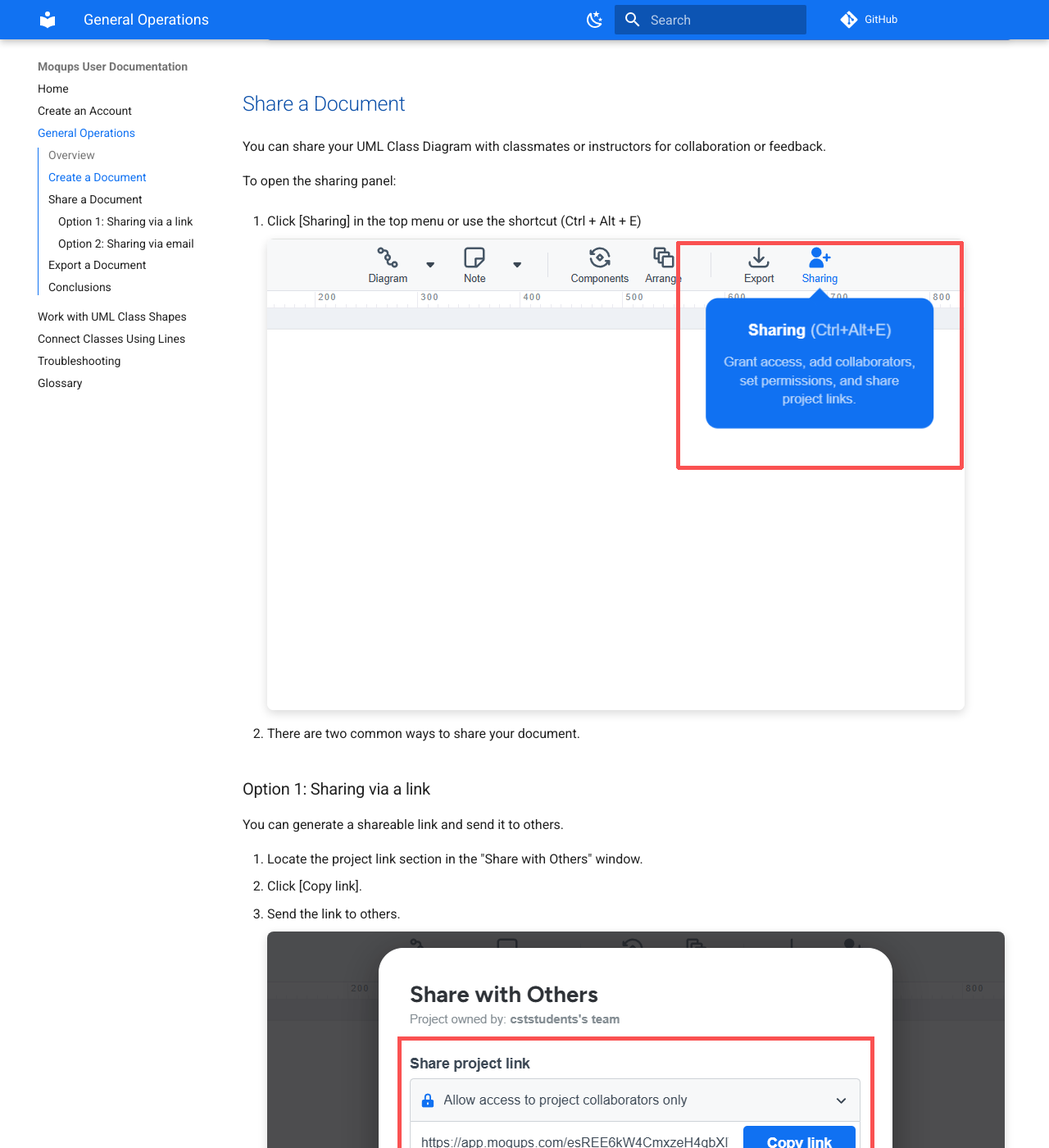
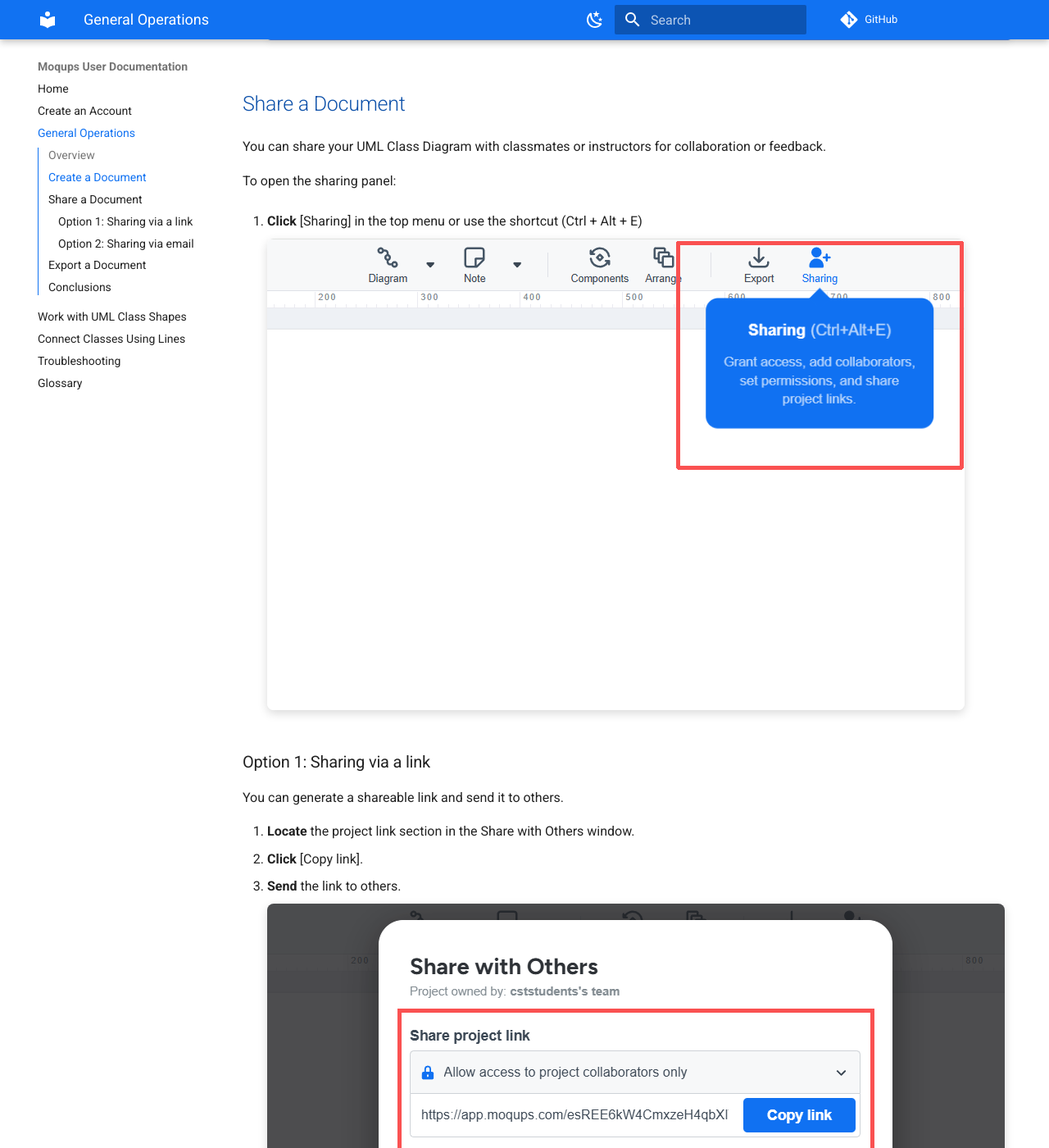
Before and after one commit to mzhao002/Moqups-User-Documentation, an MkDocs documentation site: the page built from docs/general-operations.md, in a window 1280 px wide and 1400 px high, scrolled down 2656 px. Shown: the whole window at 82% size. Built offline with MkDocs 1.6.1 and Material for MkDocs 9.7.7, drawn with Linux system fonts in a browser that asks for light colours; comment, search, counter and statistics services are not loaded; some of the changed text lies outside the part shown.

Commit message:
Improve documentation consistency by bolding action verbs in steps

```diff
--- a/docs/general-operations.md
+++ b/docs/general-operations.md
@@ -8,15 +8,15 @@
 
 Before building a UML Class Diagram, you need to create a new project in Moqups.
 
-1. Click the [+] button to create a new project.
+1. **Click** the [+] button to create a new project.
 
     ![Create new project](images/create-project.png "Create new project")
 
-2. Enter a project name (e.g., "UML Class Diagram") in the "Create New Project" window.
+2. **Enter** a project name (e.g., *UML Class Diagram*) in the Create New Project window.
 
     ![Enter project name](images/project-name.png "Enter project name")
 
-3. Click [Create Project] to open the workspace.
+3. **Click** [Create Project] to open the workspace.
 
     ![Moqups workspace](images/workspace2.png "Moqups workspace")
 
@@ -33,19 +33,17 @@
 
 To open the sharing panel:
 
-1. Click [Sharing] in the top menu or use the shortcut (Ctrl + Alt + E)
+1. **Click** [Sharing] in the top menu or use the shortcut (Ctrl + Alt + E)
 
     ![Open sharing panel](images/share-button.png "Open sharing panel")
-
-2. There are two common ways to share your document.
 
 ### Option 1: Sharing via a link
 
 You can generate a shareable link and send it to others.
 
-1. Locate the project link section in the "Share with Others" window.
-2. Click [Copy link].
-3. Send the link to others.
+1. **Locate** the project link section in the Share with Others window.
+2. **Click** [Copy link].
+3. **Send** the link to others.
 
     ![Share via link](images/share-link.png "Share via link")
 
@@ -85,9 +84,9 @@
 
 There are multiple ways to open the export menu:
 
-1. Click [Export] in the top menu.
-2. Click the Moqups logo in the top-left corner and select [Export] from the main menu.
-3. Use the shortcut (Ctrl + Alt + X).
+1. **Click** [Export] in the top menu.
+2. **Click** the Moqups logo in the top-left corner and select [Export] from the main menu.
+3. **Use** the shortcut (Ctrl + Alt + X).
 
     ![Open export options](images/export-button.png "Open export options")
 
@@ -107,9 +106,9 @@
 
 After selecting a format:
 
-1. Choose whether to export all pages or only selected pages.
-2. Adjust optional settings if needed (e.g., scale or layout).
-3. Click [Download] to save the file.
+1. **Choose** whether to export all pages or only selected pages.
+2. **Adjust** optional settings if needed (e.g., scale or layout).
+3. **Click** [Download] to save the file.
 
     ![Export options](images/export-settings.png "Export options")
 
```
Also changed, not shown: other parts of docs/general-operations.md (+5 -4 lines).
